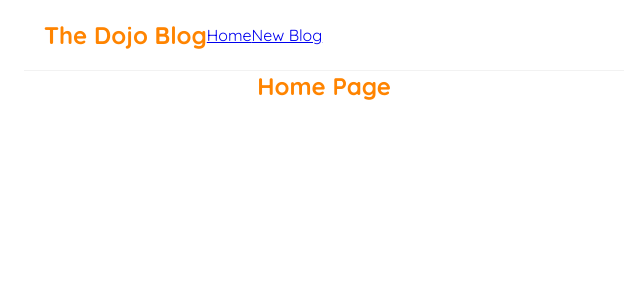
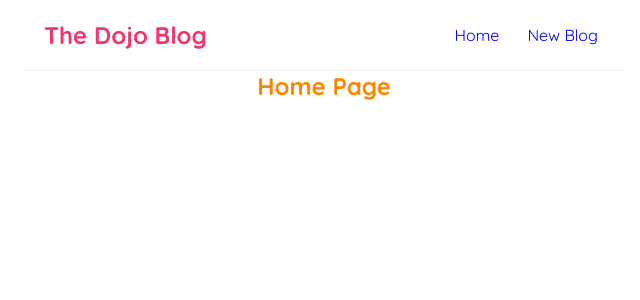
Before and after one commit to Popeaura/dojo-tutee, a React (Vite) app: page / in a window 1280 px wide. Shown: the top 300 px of the page, without its empty margins (316-956 px from the left). Built offline with nearby package versions, Linux system fonts and the light colour scheme.

Commit message:
My modified projects folder

```diff
--- a/src/index.css
+++ b/src/index.css
@@ -18,31 +18,19 @@
   border-bottom: 1px solid #f2f2f2;
 }
 
-/* Container */
-.container {
-  max-width: 800px;
-  width: 100%;
-  background: white;
-  padding: 20px;
-  border-radius: 10px;
-  box-shadow: 0 4px 8px rgba(0, 0, 0, 0.1);
+.navbar h1{
+  color: #f1356d;
 }
 
-/* Buttons */
-button {
-  background-color: #ff8400;
-  color: white;
-  border: none;
-  padding: 10px 15px;
-  border-radius: 5px;
-  cursor: pointer;
-  transition: background 0.3s ease;
+.navbar .links{
+  margin-left: auto;
 }
 
-button:hover {
-  background-color: #ff6600;
+.navbar a {
+  margin-left: 16px;
+  text-decoration: none;
+  padding: 6px;
 }
-
 /* Headings */
 h1, h2, h3 {
   color: #ff8400;
```
